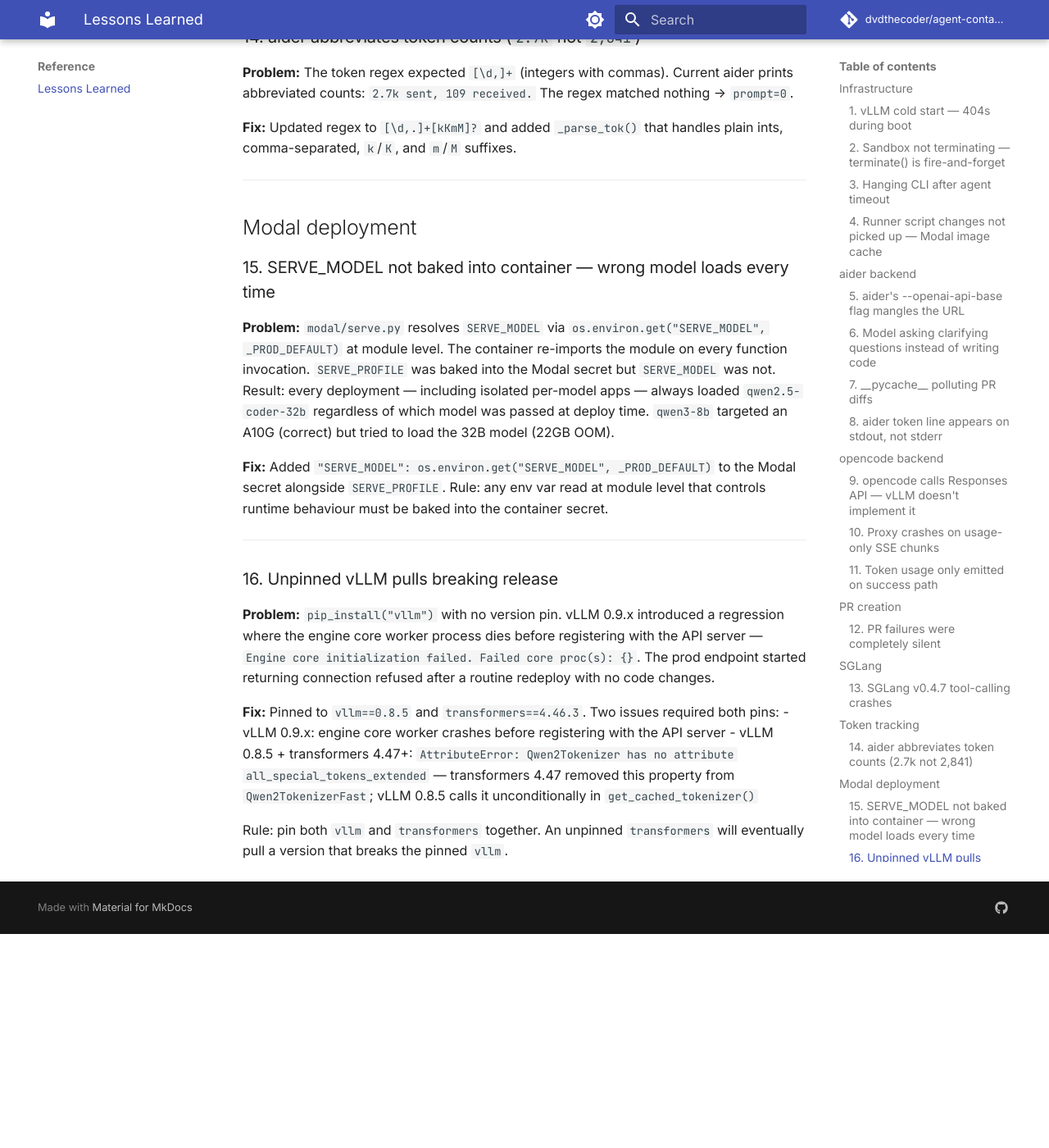
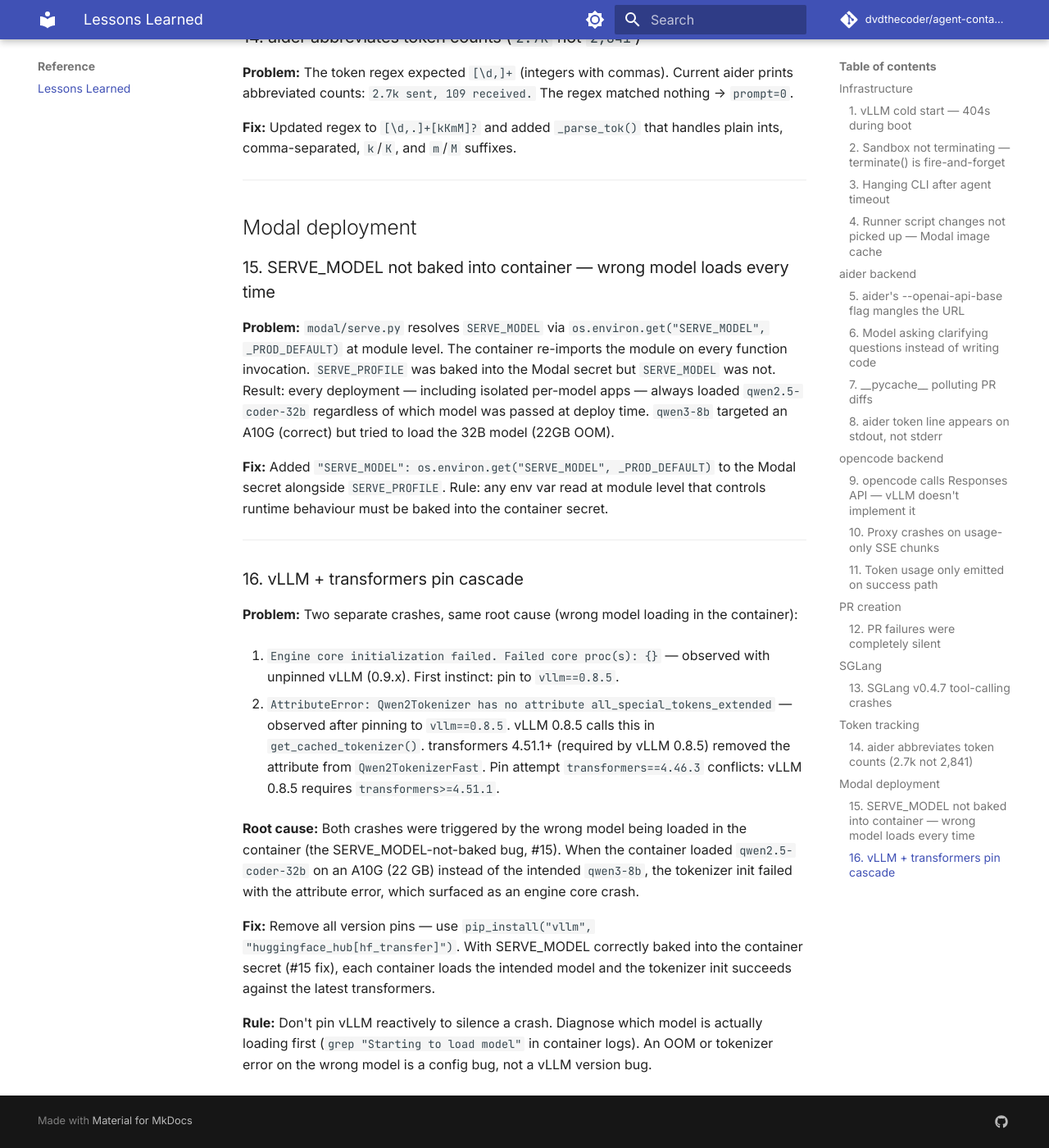
Before and after one commit to dvdthecoder/agent-container, an MkDocs documentation site: the page built from docs/lessons-learned.md, in a window 1280 px wide and 1400 px high, scrolled down 4451 px. Shown: the whole window at 82% size. Built offline with MkDocs 1.6.1 and Material for MkDocs 9.7.7, drawn with Linux system fonts in a browser that asks for light colours; comment, search, counter and statistics services are not loaded; before the commit the page ends 5590 px from its top, so only the background shows below that.

Commit message:
fix(serve): remove vllm/transformers version pins
Pinning to vllm==0.8.5 + transformers==4.46.3 was a dead end:
- vllm 0.8.5 requires transformers>=4.51.1 (pip conflict)
- The original engine-core crash was triggered by loading the wrong
  model (SERVE_MODEL-not-baked bug), not a vllm version regression

With SERVE_MODEL now baked into the container secret, each container
loads the correct model and tokenizer init succeeds on latest vllm.

Also updates lessons-learned #16 with the correct root-cause analysis.

Co-Authored-By: Claude Sonnet 4.6 <noreply@anthropic.com>

```diff
--- a/docs/lessons-learned.md
+++ b/docs/lessons-learned.md
@@ -203,12 +203,27 @@ comma-separated, `k`/`K`, and `m`/`M` suffixes.
 
 ---
 
-### 16. Unpinned vLLM pulls breaking release
+### 16. vLLM + transformers pin cascade
 
-**Problem:** `pip_install("vllm")` with no version pin. vLLM 0.9.x introduced a regression where the engine core worker process dies before registering with the API server — `Engine core initialization failed. Failed core proc(s): {}`. The prod endpoint started returning connection refused after a routine redeploy with no code changes.
+**Problem:** Two separate crashes, same root cause (wrong model loading in the container):
 
-**Fix:** Pinned to `vllm==0.8.5` and `transformers==4.46.3`. Two issues required both pins:
-- vLLM 0.9.x: engine core worker crashes before registering with the API server
-- vLLM 0.8.5 + transformers 4.47+: `AttributeError: Qwen2Tokenizer has no attribute all_special_tokens_extended` — transformers 4.47 removed this property from `Qwen2TokenizerFast`; vLLM 0.8.5 calls it unconditionally in `get_cached_tokenizer()`
+1. `Engine core initialization failed. Failed core proc(s): {}` — observed with unpinned vLLM
+   (0.9.x). First instinct: pin to `vllm==0.8.5`.
 
-Rule: pin both `vllm` and `transformers` together. An unpinned `transformers` will eventually pull a version that breaks the pinned `vllm`.
+2. `AttributeError: Qwen2Tokenizer has no attribute all_special_tokens_extended` — observed after
+   pinning to `vllm==0.8.5`. vLLM 0.8.5 calls this in `get_cached_tokenizer()`. transformers
+   4.51.1+ (required by vLLM 0.8.5) removed the attribute from `Qwen2TokenizerFast`.
+   Pin attempt `transformers==4.46.3` conflicts: vLLM 0.8.5 requires `transformers>=4.51.1`.
+
+**Root cause:** Both crashes were triggered by the wrong model being loaded in the container
+(the SERVE_MODEL-not-baked bug, #15). When the container loaded `qwen2.5-coder-32b` on an
+A10G (22 GB) instead of the intended `qwen3-8b`, the tokenizer init failed with the attribute
+error, which surfaced as an engine core crash.
+
+**Fix:** Remove all version pins — use `pip_install("vllm", "huggingface_hub[hf_transfer]")`.
+With SERVE_MODEL correctly baked into the container secret (#15 fix), each container loads the
+intended model and the tokenizer init succeeds against the latest transformers.
+
+**Rule:** Don't pin vLLM reactively to silence a crash. Diagnose which model is actually loading
+first (`grep "Starting to load model"` in container logs). An OOM or tokenizer error on the
+wrong model is a config bug, not a vLLM version bug.
```
Also changed, not shown: 1 other file.
